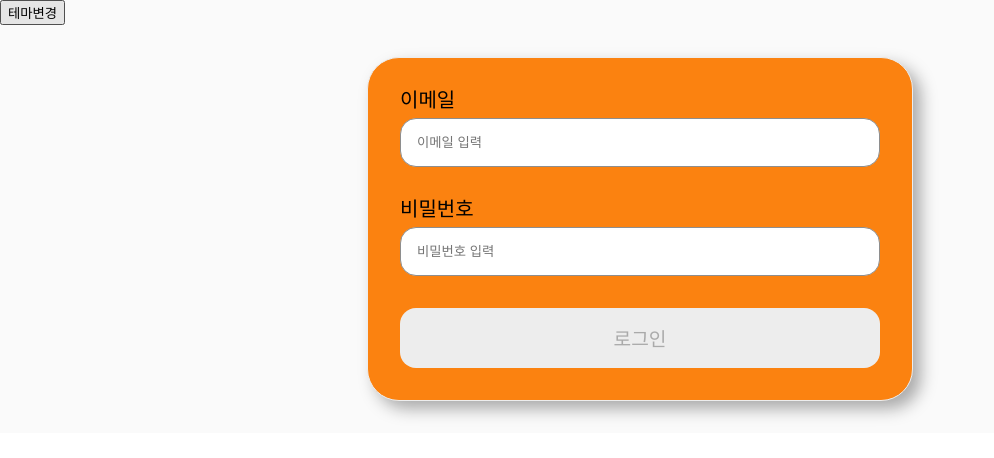
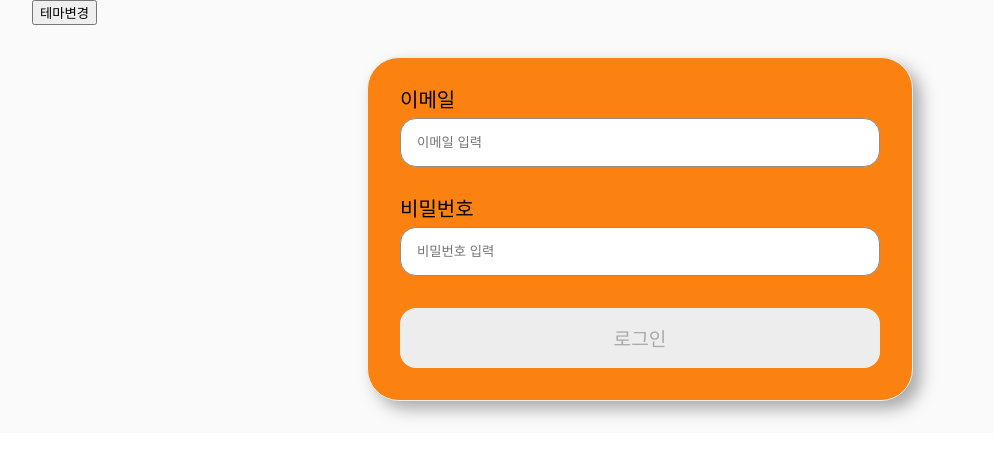
Before and after one commit to KangyeolLee/React-Testing-Library, a React (Create React App) app: page / in a window 1280 px wide. Shown: the top 458 px of the page, without its empty margins (0-994 px from the left). Built offline with nearby package versions, Linux system fonts and the light colour scheme.

Commit message:
App 컴포넌트 디자인 수정 및 적용

```diff
--- a/src/layouts/App/styles.ts
+++ b/src/layouts/App/styles.ts
@@ -2,4 +2,7 @@ import styled from "styled-components";
 
 export const App = styled.div`
   background-color: ${({ theme }) => theme.color.background};
+  max-width: 108rem;
+  margin: auto;
+  padding: 0 2rem;
 `;
```
